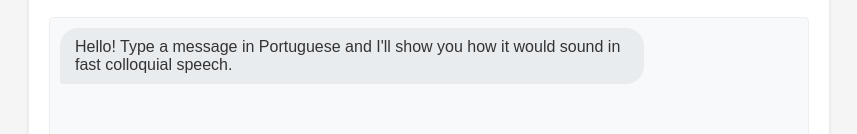
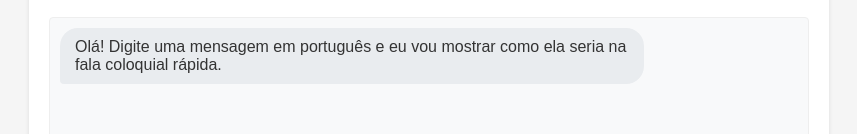
Before and after one commit to Kleinster2/portuguese-converter-replit, a website: page index.html in a window 1280 px wide. Shown: the part 168-302 px from the top of the page, without its empty margins (211-1068 px from the left). Drawn offline with Linux system fonts and the light colour scheme.

Commit message:
Restored to '349f9bfa2288b97cd1b80c52b69ef6e6f9431c1f'
Replit-Restored-To: 349f9bfa2288b97cd1b80c52b69ef6e6f9431c1f

```diff
--- a/index.html
+++ b/index.html
@@ -114,7 +114,7 @@
 
         <div id="chat-messages" class="chat-messages">
             <div class="message bot-message">
-                Hello! Type a message in Portuguese and I'll show you how it would sound in fast colloquial speech.
+                Olá! Digite uma mensagem em português e eu vou mostrar como ela seria na fala coloquial rápida.
             </div>
         </div>
 
```
